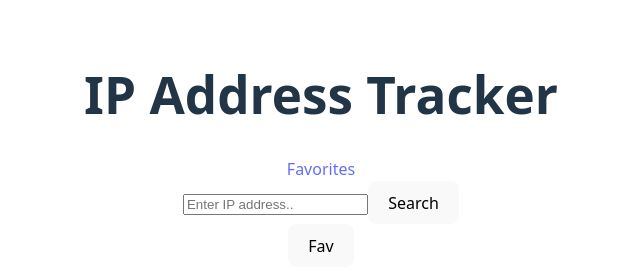
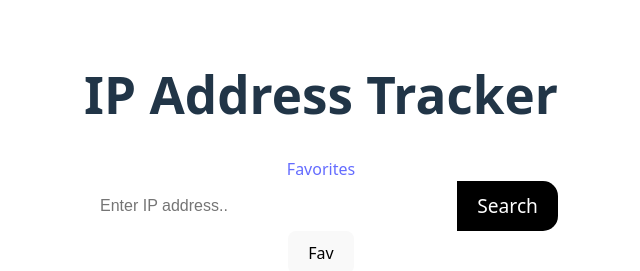
Before and after one commit to PDTayl888/react-project, a React (Vite) app in the folder ip-address/: page / in a window 1280 px wide. Shown: the top 271 px of the page, without its empty margins (319-959 px from the left). Built offline with nearby package versions, Linux system fonts and the light colour scheme.

Commit message:
styling searchbar

```diff
--- a/ip-address/src/component/InfoDisplay.jsx
+++ b/ip-address/src/component/InfoDisplay.jsx
@@ -3,6 +3,19 @@ import { useContext } from "react";
 import { FavoritesContext } from "../context/FavoritesContext";
 
 const InfoDisplay = ({ data }) => {
+
+  const cardStyle = {
+
+  }
+
+  const sectionStyle = {
+
+  }
+
+  const labelStyle = {
+
+  }
+
   const { removeFromFavorites, addToFavorites, isFavorite } =
     useContext(FavoritesContext);
 
--- a/ip-address/src/component/SearchBar.jsx
+++ b/ip-address/src/component/SearchBar.jsx
@@ -6,6 +6,31 @@ import { useState } from "react";
 const SearchBar = () => {
   const [input, setInput] = useState("");
   const { fetchLocation } = useContext(IPContext);
+
+  const formStyle = {
+    display: "flex",
+    justifyContent: "center",
+    maxWidth: "500px",
+    margin: "0 auto",
+  };
+
+  const inputStyle = {
+    padding: "1rem",
+    borderRadius: "15px 0 0 15px",
+    border: "none",
+    width: "100%",
+    fontSize: "1rem",
+  };
+
+  const buttonStyle = {
+    background: "black",
+    color: "white",
+    border: "none",
+    padding: "0 1.25rem",
+    borderRadius: "0 15px 15px 0",
+    cursor: "pointer",
+    fontSize: "1.2rem",
+  };
 
   const handleSubmit = (e) => {
     e.preventDefault();
@@ -16,15 +41,17 @@ const SearchBar = () => {
   };
 
   return (
-    <form onSubmit={handleSubmit}>
+    <form style={formStyle} onSubmit={handleSubmit}>
       <input
+        style={inputStyle}
         type="text"
         placeholder="Enter IP address.."
         value={input}
         onChange={(e) => setInput(e.target.value)}
       />
-      <button type="submit">Search</button>
-
+      <button type="submit" style={buttonStyle}>
+        Search
+      </button>
     </form>
   );
 };
--- a/ip-address/src/context/FavoritesContext.jsx
+++ b/ip-address/src/context/FavoritesContext.jsx
@@ -14,12 +14,11 @@ const FavoritesProvider = ({ children }) => {
   };
 
   const removeFromFavorites = (ip) => {
-    console.log('REMOVED');
+    console.log("REMOVED");
     setFavorites(favorites.filter((item) => item.ip !== ip));
   };
 
   const isFavorite = (ip) => {
-
     const isIt = !!favorites?.find((item) => item.ip === ip);
     return isIt;
   };
--- a/ip-address/src/hooks/useLocalStorage.jsx
+++ b/ip-address/src/hooks/useLocalStorage.jsx
@@ -1,6 +1,6 @@
 import { useState, useEffect } from "react";
 
-const useLocalStorage = (key, initialValue=[]) => {
+const useLocalStorage = (key, initialValue = []) => {
   // console.log(initialValue)
   // console.log("initial value above")
   const [value, setValue] = useState(() => {
--- a/ip-address/src/pages/Favorites.jsx
+++ b/ip-address/src/pages/Favorites.jsx
@@ -31,10 +31,9 @@ const Favorites = () => {
           <ul>
             {favorites.map((item) => (
               <div key={item.ip}>
-                {console.log(item)}
+                {/* {console.log(item)} */}
                 <InfoDisplay data={item}></InfoDisplay>
-                <div onClick={() => displayFav(item.ip)}>
-                </div>
+                <div onClick={() => displayFav(item.ip)}></div>
               </div>
             ))}
           </ul>
```
